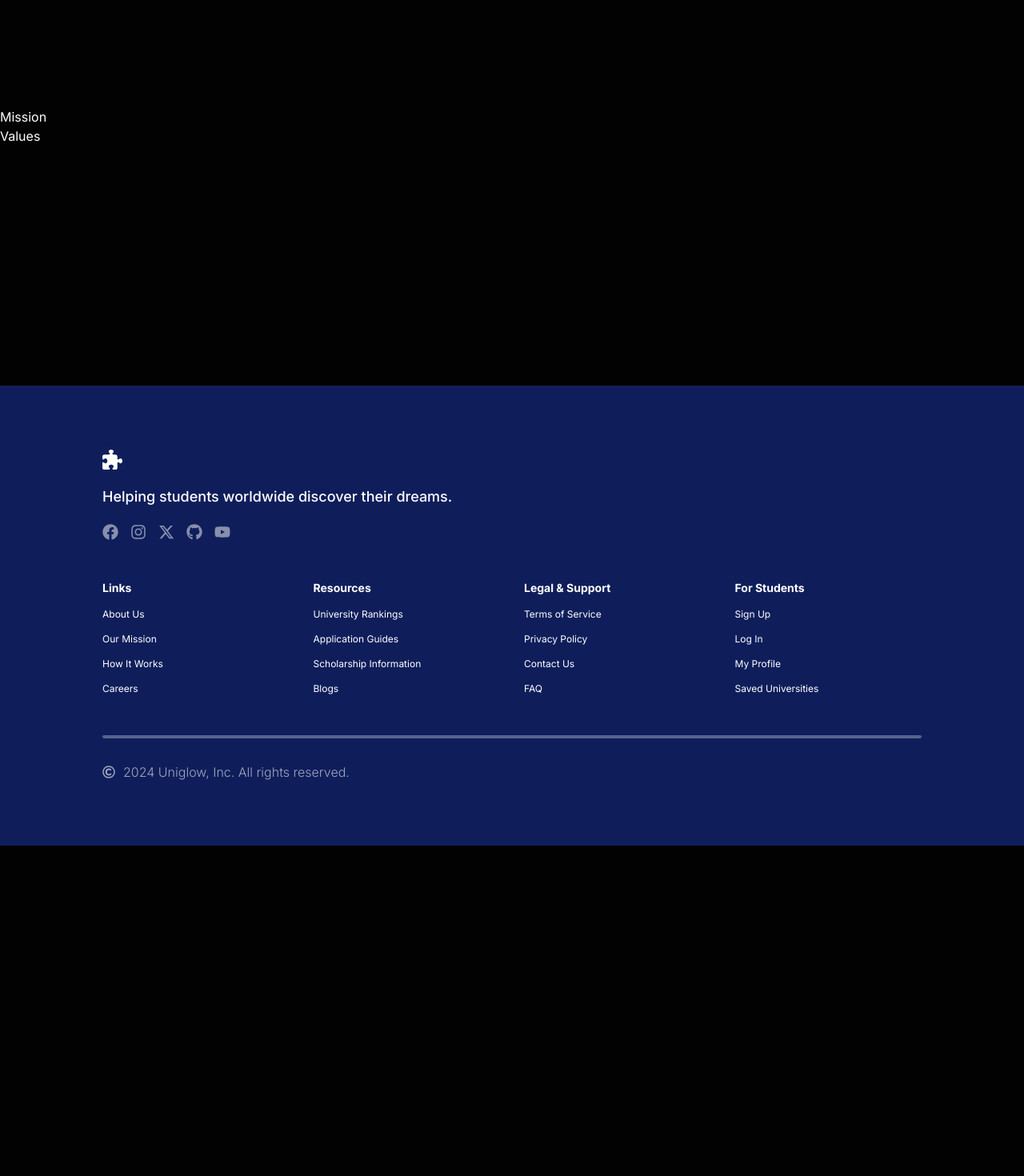
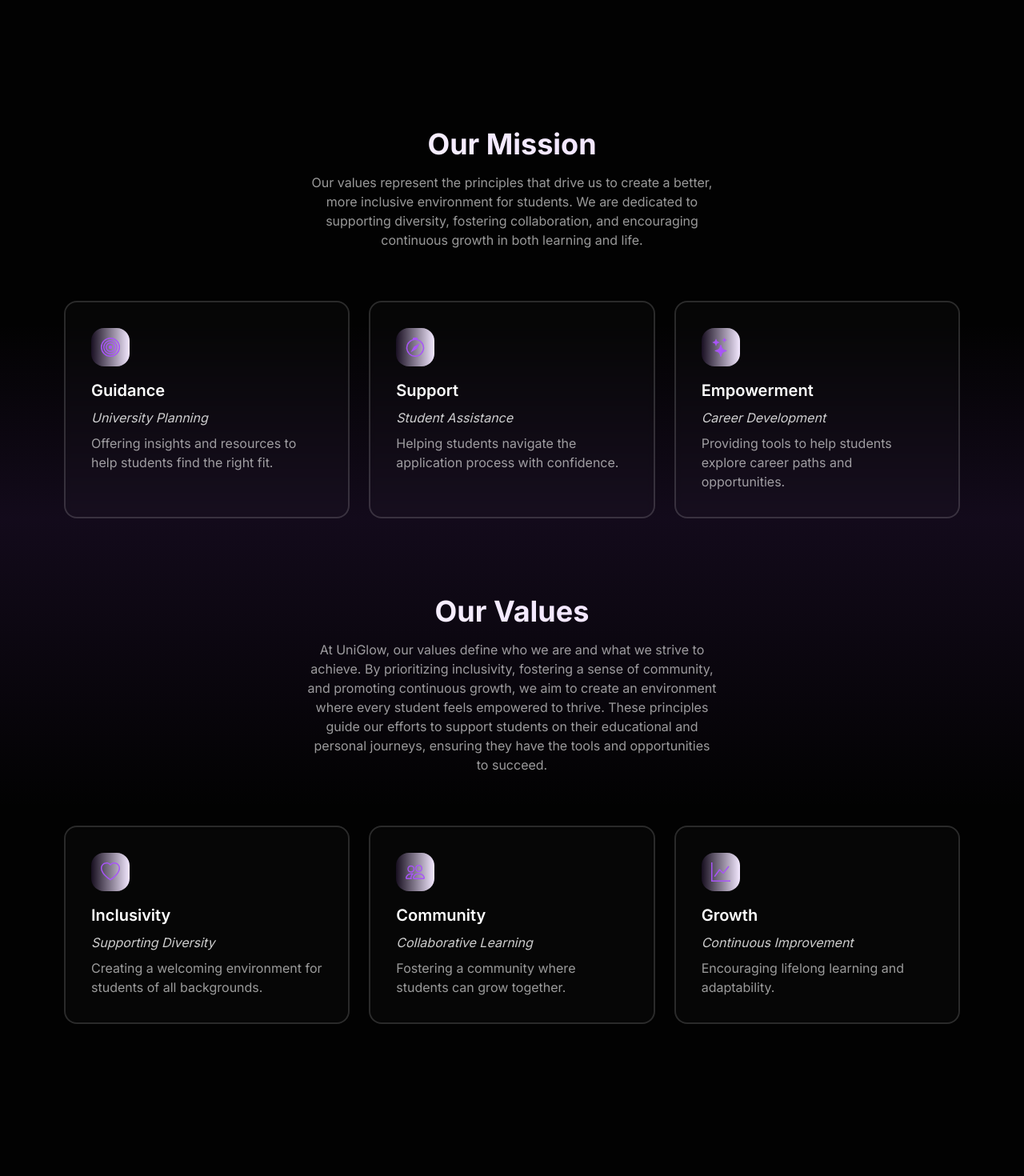
Before and after one commit to ebeeyuuu/react-uniglow, a Next.js app: page /pages/about/mission-and-values in a window 1280 px wide. Shown: the part 680-2150 px from the top of the page at 80% size. Before the commit the page ends 1737 px from the top, so only its background shows below. Built offline with nearby package versions, Linux system fonts and the light colour scheme.

Commit message:
updated hero, mission, and values section for mission and values page

```diff
--- a/src/app/components/About/MissionAndValues/Hero.tsx
+++ b/src/app/components/About/MissionAndValues/Hero.tsx
@@ -1,6 +1,6 @@
 "use client";
 
-import React, { useEffect } from 'react'
+import React, { useEffect } from "react";
 import { BsStars } from "react-icons/bs";
 import AOS from "aos";
 import "aos/dist/aos.css";
@@ -9,11 +9,11 @@ const Hero = () => {
   useEffect(() => {
     AOS.init({
       once: true,
-    })
-  })
+    });
+  });
 
   return (
-    <section className="relative min-h-[90vh] flex items-center justify-center overflow-hidden">
+    <section className="relative pt-32 pb-24 flex items-center justify-center overflow-hidden">
       <div className="absolute inset-0 bg-gradient-to-b from-purple-500/10 via-transparent to-transparent" />
       <div className="relative z-10 max-w-7xl mx-auto px-4 py-20">
         <div className="flex flex-col items-center text-center">
@@ -42,12 +42,13 @@ const Hero = () => {
             data-aos-delay="400"
             className="text-lg text-white/60 max-w-lg mb-8"
           >
-            Uniglow is dedicarted to providing resources, guidance, and tools to help students make informed decisions for a brighter future.
+            Uniglow is dedicarted to providing resources, guidance, and tools to
+            help students make informed decisions for a brighter future.
           </p>
         </div>
       </div>
     </section>
-  )
-}
+  );
+};
 
-export default Hero
+export default Hero;
--- a/src/app/components/About/MissionAndValues/Mission.tsx
+++ b/src/app/components/About/MissionAndValues/Mission.tsx
@@ -1,7 +1,70 @@
 import React from "react";
+import { BsBullseye, BsCompass, BsStars } from "react-icons/bs";
+
+const missionStats = [
+  {
+    icon: BsBullseye,
+    value: "Guidance",
+    label: "University Planning",
+    description:
+      "Offering insights and resources to help students find the right fit.",
+  },
+  {
+    icon: BsCompass,
+    value: "Support",
+    label: "Student Assistance",
+    description:
+      "Helping students navigate the application process with confidence.",
+  },
+  {
+    icon: BsStars,
+    value: "Empowerment",
+    label: "Career Development",
+    description:
+      "Providing tools to help students explore career paths and opportunities.",
+  },
+];
 
 const Mission = () => {
-  return <div>Mission</div>;
+  return (
+    <section className="relative">
+      <div className="absolute inset-0 bg-gradient-to-t from-purple-500/10 via-transparent to-transparent" />
+      <div className="max-w-6xl mx-auto px-4 relative">
+        <div className="text-center mb-16">
+          <h2 className="text-2xl lg:text-4xl font-bold mb-4 bg-gradient-to-r from-white to-purple-200 bg-clip-text text-transparent">
+            Our Mission
+          </h2>
+          <p className="text-xs lg:text-base text-white/60 max-w-lg mx-auto text-center">
+            Our values represent the principles that drive us to create a
+            better, more inclusive environment for students. We are dedicated to
+            supporting diversity, fostering collaboration, and encouraging
+            continuous growth in both learning and life.
+          </p>
+        </div>
+        <div className="grid grid-cols-1 lg:grid-cols-3 gap-6">
+          {missionStats.map((mission, index) => (
+            <div key={index} className="relative group">
+              <div className="absolute inset-0 bg-gradient-to-r from-purple-500/10 to-transparent opacity-0 group-hover:opacity-100 transition-opacity rounded-xl smooth-animation" />
+              <div className="relative p-8 bg-white/[0.02] rounded-2xl border-2 border-white/15 backdrop-blur-sm h-full">
+                <div className="flex items-center justify-center w-12 h-12 mb-4 rounded-2xl bg-gradient-to-r from-purple-500/10 to-purple-100">
+                  <mission.icon className="h-6 w-6 text-purple-500" />
+                </div>
+                <h3 className="text-base lg:text-xl font-semibold mb-2">
+                  {mission.value}
+                </h3>
+                <div className="text-xs lg:text-base text-white/80 italic mb-2">
+                  {mission.label}
+                </div>
+                <p className="text-xs lg:text-base text-white/60">
+                  {mission.description}
+                </p>
+              </div>
+            </div>
+          ))}
+        </div>
+      </div>
+    </section>
+  );
 };
 
 export default Mission;
--- a/src/app/components/About/MissionAndValues/Values.tsx
+++ b/src/app/components/About/MissionAndValues/Values.tsx
@@ -1,7 +1,71 @@
 import React from "react";
+import { BsHeart, BsPeople, BsGraphUp } from "react-icons/bs";
+
+const valuesStats = [
+  {
+    icon: BsHeart,
+    value: "Inclusivity",
+    label: "Supporting Diversity",
+    description:
+      "Creating a welcoming environment for students of all backgrounds.",
+  },
+  {
+    icon: BsPeople,
+    value: "Community",
+    label: "Collaborative Learning",
+    description: "Fostering a community where students can grow together.",
+  },
+  {
+    icon: BsGraphUp,
+    value: "Growth",
+    label: "Continuous Improvement",
+    description: "Encouraging lifelong learning and adaptability.",
+  },
+];
 
 const Values = () => {
-  return <div>Values</div>;
+  return (
+    <section className="py-24 relative">
+      <div className="absolute inset-0 bg-gradient-to-b from-purple-500/10 via-transparent to-transparent" />
+      <div className="max-w-6xl mx-auto px-4 relative">
+        <div className="text-center mb-16">
+          <h2 className="text-2xl lg:text-4xl font-bold mb-4 bg-gradient-to-r from-white to-purple-200 bg-clip-text text-transparent">
+            Our Values
+          </h2>
+          <p className="text-xs lg:text-base text-white/60 max-w-lg mx-auto text-center">
+            At UniGlow, our values define who we are and what we strive to
+            achieve. By prioritizing inclusivity, fostering a sense of
+            community, and promoting continuous growth, we aim to create an
+            environment where every student feels empowered to thrive. These
+            principles guide our efforts to support students on their
+            educational and personal journeys, ensuring they have the tools and
+            opportunities to succeed.
+          </p>
+        </div>
+        <div className="grid grid-cols-1 lg:grid-cols-3 gap-6">
+          {valuesStats.map((value, index) => (
+            <div key={index} className="relative group">
+              <div className="absolute inset-0 bg-gradient-to-r from-purple-500/10 to-transparent opacity-0 group-hover:opacity-100 transition-opacity rounded-xl smooth-animation" />
+              <div className="relative p-8 bg-white/[0.02] rounded-2xl border-2 border-white/15 backdrop-blur-sm h-full">
+                <div className="flex items-center justify-center w-12 h-12 mb-4 rounded-2xl bg-gradient-to-r from-purple-500/10 to-purple-100">
+                  <value.icon className="h-6 w-6 text-purple-500" />
+                </div>
+                <h3 className="text-base lg:text-xl font-semibold mb-2">
+                  {value.value}
+                </h3>
+                <div className="text-xs lg:text-base text-white/80 italic mb-2">
+                  {value.label}
+                </div>
+                <p className="text-xs lg:text-base text-white/60">
+                  {value.description}
+                </p>
+              </div>
+            </div>
+          ))}
+        </div>
+      </div>
+    </section>
+  );
 };
 
 export default Values;
```
